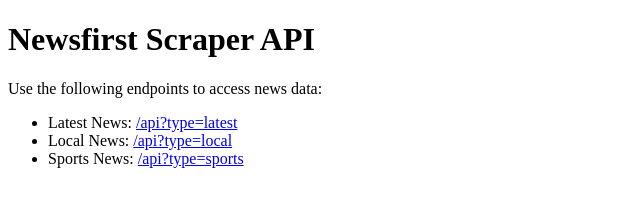
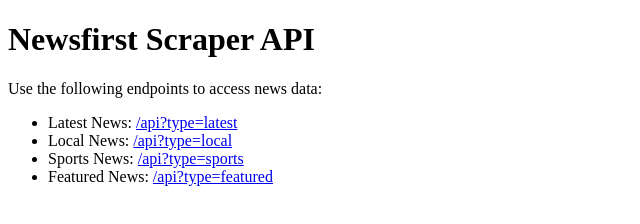
Before and after one commit to Ravishka17/News-Scraper, a website: page index.html in a window 1280 px wide. Shown: the whole page, without its empty margins (0-640 px from the left). Drawn offline with Linux system fonts and the light colour scheme.

Commit message:
Update index.html

```diff
--- a/index.html
+++ b/index.html
@@ -12,6 +12,7 @@
     <li>Latest News: <a href="/api?type=latest">/api?type=latest</a></li>
     <li>Local News: <a href="/api?type=local">/api?type=local</a></li>
     <li>Sports News: <a href="/api?type=sports">/api?type=sports</a></li>
+    <li>Featured News: <a href="/api?type=featured">/api?type=featured</a></li>
   </ul>
 </body>
 </html>
```
